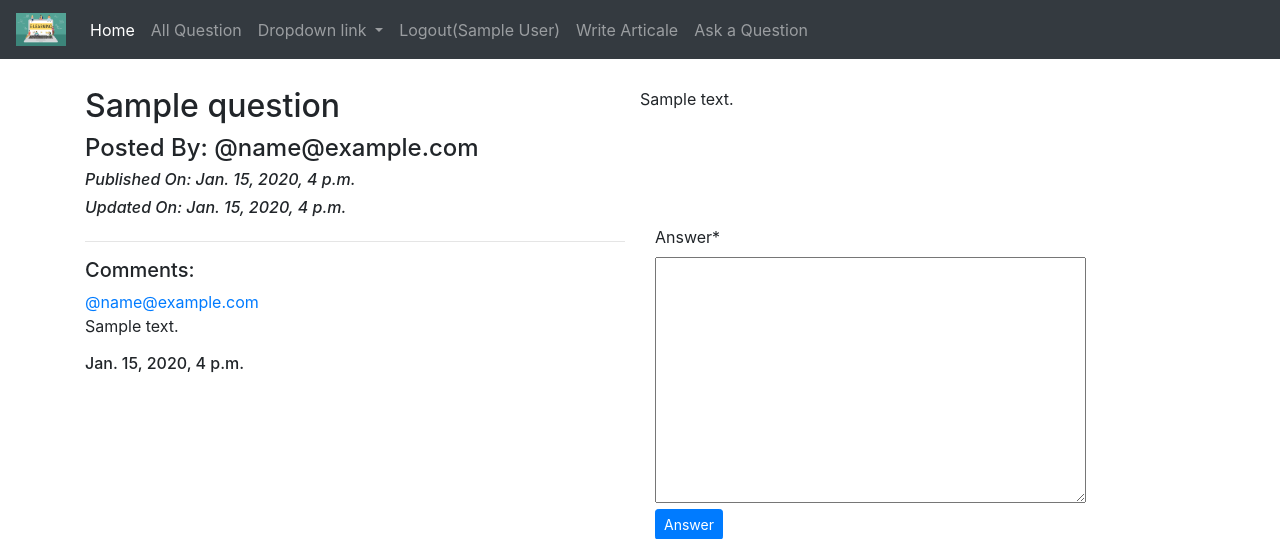
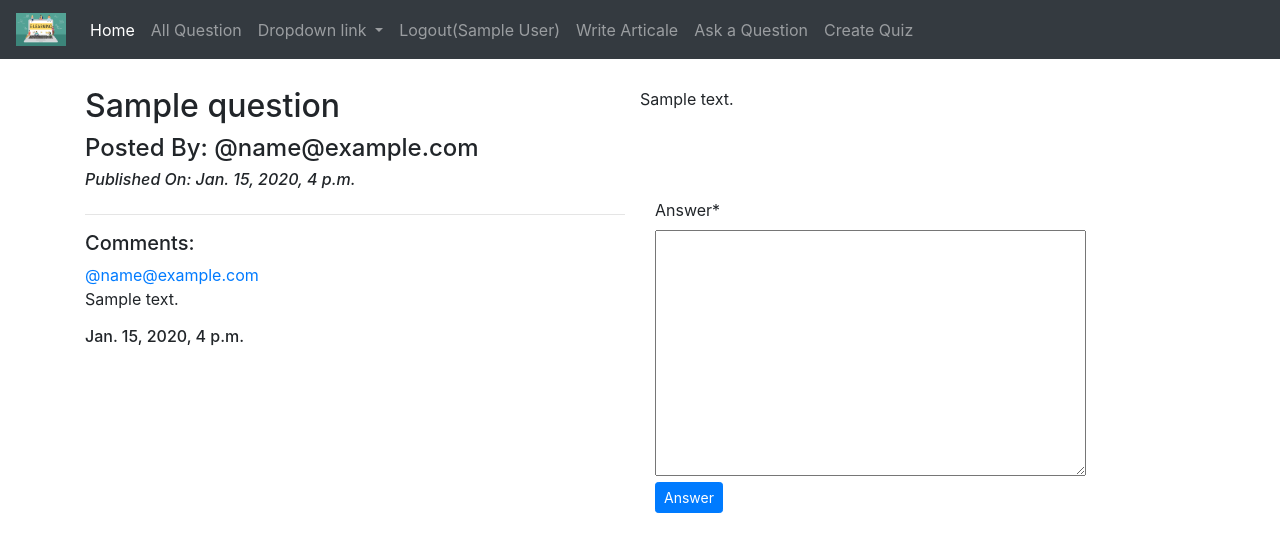
Before and after one commit to mahamoodoul/E-Learning, a Django app: a page that uses templates/navbar.html in a window 1280 px wide. Shown: the top 539 px of the page. Run offline with Django 3.2, Linux system fonts and the light colour scheme; a user stored in the database is signed in; tables that the repository leaves empty hold one stand-in row (values such as "Sample post"); some libraries are stand-ins or nearby versions.

Commit message:
making the student can attend quiz and teacher will make he quiz

```diff
--- a/templates/App_Articles/answer_question.html
+++ b/templates/App_Articles/answer_question.html
@@ -7,7 +7,7 @@
     <h2>{{question.question_title}}</h2>
     <h4>Posted By: @{{question.question_poster}}</h4>
     <i><h6>Published On: {{question.publish_date}}</h6></i>
-    <i><h6>Updated On: {{question.update_date}}</h6></i>
+    <!-- <i><h6>Updated On: {{question.update_date}}</h6></i> -->
   </div>
   <!-- <div class="col-sm-6">
     <img src="/media/{{article.articles_image}}" width="100%">
--- a/templates/navbar.html
+++ b/templates/navbar.html
@@ -35,6 +35,15 @@
         <li class="nav-item">
           <a class="nav-link" href="{% url 'App_Articles:ask_question' %}">Ask a Question</a>
         </li>
+              {% if user.user_info.is_teach %}
+              <li class="nav-item">
+                <a class="nav-link" href="">Create Quiz</a>
+              </li>
+              {% elif user.user_info.is_student %}
+              <li class="nav-item">
+                <a class="nav-link" href="">Attempt Quiz</a>
+              </li>
+              {% endif %}
       {% else %}
       <li class="nav-item">
         <a class="nav-link" href="{% url 'App_Login:login_user' %}">Login</a>
```
